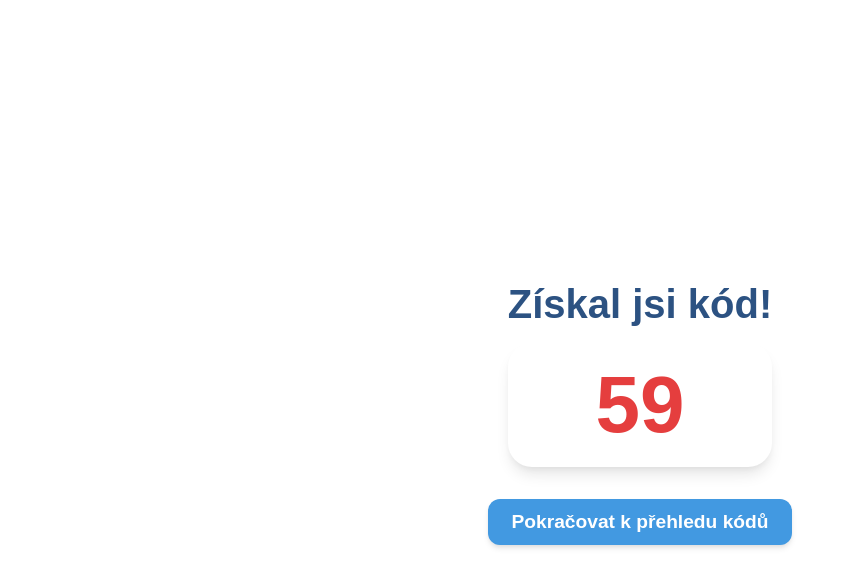
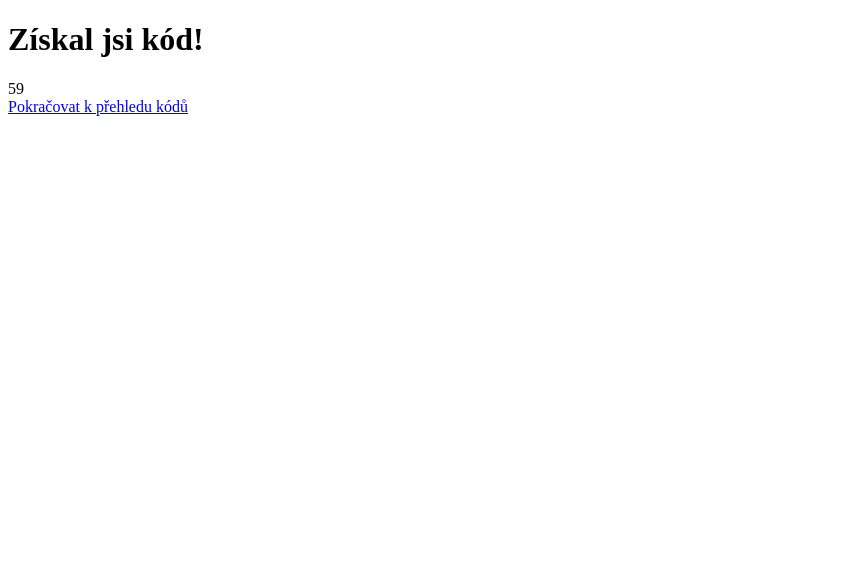
Before and after one commit to evahubackova/randomnumber, a plain HTML site: page ukol4.html in a window 1280 px wide. Shown: the whole page, without its empty margins (0-847 px from the left). Drawn offline with Linux system fonts and the light colour scheme.

Commit message:
Update ukol4.html

```diff
--- a/ukol4.html
+++ b/ukol4.html
@@ -5,50 +5,7 @@
     <meta name="viewport" content="width=device-width, initial-scale=1.0">
     <title>Úkol 1 - Získal jsi kód!</title>
     <style>
-        body {
-            display: flex;
-            flex-direction: column;
-            justify-content: center;
-            align-items: center;
-            background-color: transparent; /* Pro Genially pozadí */
-            font-family: 'Arial', sans-serif;
-            color: #333;
-            min-height: 100vh;
-            margin: 0;
-            text-align: center;
-        }
-        h1 {
-            color: #2c5282;
-            font-size: 2.5rem;
-            margin-bottom: 1rem;
-        }
-        #gainedCodeDisplay {
-            font-size: 5rem;
-            font-weight: bold;
-            color: #e53e3e; /* Výrazná barva pro kód */
-            padding: 1rem 2rem;
-            background-color: #ffffff;
-            border-radius: 1.5rem;
-            box-shadow: 0 10px 15px -3px rgba(0, 0, 0, 0.1), 0 4px 6px -2px rgba(0, 0, 0, 0.05);
-            margin-bottom: 2rem;
-            min-width: 200px;
-            display: inline-block; /* Aby se stínování přizpůsobilo obsahu */
-        }
-        .action-link {
-            background-color: #4299e1;
-            color: white;
-            padding: 0.75rem 1.5rem;
-            border-radius: 0.75rem;
-            font-size: 1.2rem;
-            font-weight: 600;
-            text-decoration: none; /* Odstranit podtržení u odkazu */
-            box-shadow: 0 4px 6px -1px rgba(0, 0, 0, 0.1), 0 2px 4px -1px rgba(0, 0, 0, 0.06);
-            transition: background-color 0.3s ease, transform 0.2s ease;
-        }
-        .action-link:hover {
-            background-color: #3182ce;
-            transform: translateY(-2px);
-        }
+        /* ... vaše stávající CSS ... */
     </style>
 </head>
 <body>
@@ -59,20 +16,19 @@
     <script>
         const MIN_VALUE = 1;
         const MAX_VALUE = 100;
-        const NUMBER_OF_FIELDS = 8; // Celkový počet polí
+        const NUMBER_OF_FIELDS = 8;
 
         // DŮLEŽITÉ: TENTO INDEX ZMĚŇTE PRO KAŽDÝ SOUBOR ÚKOLU!
         // ukol1.html -> TARGET_SLOT_INDEX = 0
         // ukol2.html -> TARGET_SLOT_INDEX = 1
         // ...
         // ukol8.html -> TARGET_SLOT_INDEX = 7
-        const TARGET_SLOT_INDEX = 0; // <--- ZDE ZMĚŇTE PRO KAŽDÝ ÚKOL!
+        const TARGET_SLOT_INDEX = 3; // <--- ZDE ZMĚŇTE PRO KAŽDÝ ÚKOL!
 
         function generateRandomNumber(min, max) {
             return Math.floor(Math.random() * (max - min + 1)) + min;
         }
 
-        // Funkce pro inicializaci polí, pokud neexistují nebo jsou špatně
         function getInitializedFields() {
             let storedNumbers = JSON.parse(localStorage.getItem('escapeRoomNumbers'));
             if (!storedNumbers || !Array.isArray(storedNumbers) || storedNumbers.length !== NUMBER_OF_FIELDS) {
@@ -83,20 +39,24 @@
 
         window.onload = function() {
             const gainedCodeDisplay = document.getElementById('gainedCodeDisplay');
-            const newCode = generateRandomNumber(MIN_VALUE, MAX_VALUE);
-            gainedCodeDisplay.innerText = newCode; // Zobrazí vygenerované číslo hráči
-
             let storedNumbers = getInitializedFields();
 
-            // Uloží vygenerované číslo do cílového slotu
-            // Přidáme kontrolu, aby se číslo nepřepisovalo, pokud už tam nějaké je
-            if (storedNumbers[TARGET_SLOT_INDEX] === null || storedNumbers[TARGET_SLOT_INDEX] !== newCode) {
-                 storedNumbers[TARGET_SLOT_INDEX] = newCode;
-                 localStorage.setItem('escapeRoomNumbers', JSON.stringify(storedNumbers));
-                 console.log(`Kód ${newCode} uložen do slotu ${TARGET_SLOT_INDEX}.`);
+            let newCode;
+
+            // Zkontrolujeme, zda už je kód pro tento slot uložen
+            if (storedNumbers[TARGET_SLOT_INDEX] !== null) {
+                // Pokud už kód existuje, zobrazíme stávající kód
+                newCode = storedNumbers[TARGET_SLOT_INDEX];
+                console.log(`Kód pro slot ${TARGET_SLOT_INDEX} (${newCode}) již existuje. Nový kód se negeneruje.`);
             } else {
-                 console.log(`Kód pro slot ${TARGET_SLOT_INDEX} již existuje nebo se vygeneroval stejný. Nic se neměnilo.`);
+                // Pokud kód neexistuje, vygenerujeme nový a uložíme ho
+                newCode = generateRandomNumber(MIN_VALUE, MAX_VALUE);
+                storedNumbers[TARGET_SLOT_INDEX] = newCode;
+                localStorage.setItem('escapeRoomNumbers', JSON.stringify(storedNumbers));
+                console.log(`Nový kód ${newCode} uložen do slotu ${TARGET_SLOT_INDEX}.`);
             }
+
+            gainedCodeDisplay.innerText = newCode; // Vždy zobrazí aktuální kód (vygenerovaný nebo ten, co už byl uložen)
         };
     </script>
 </body>
```
